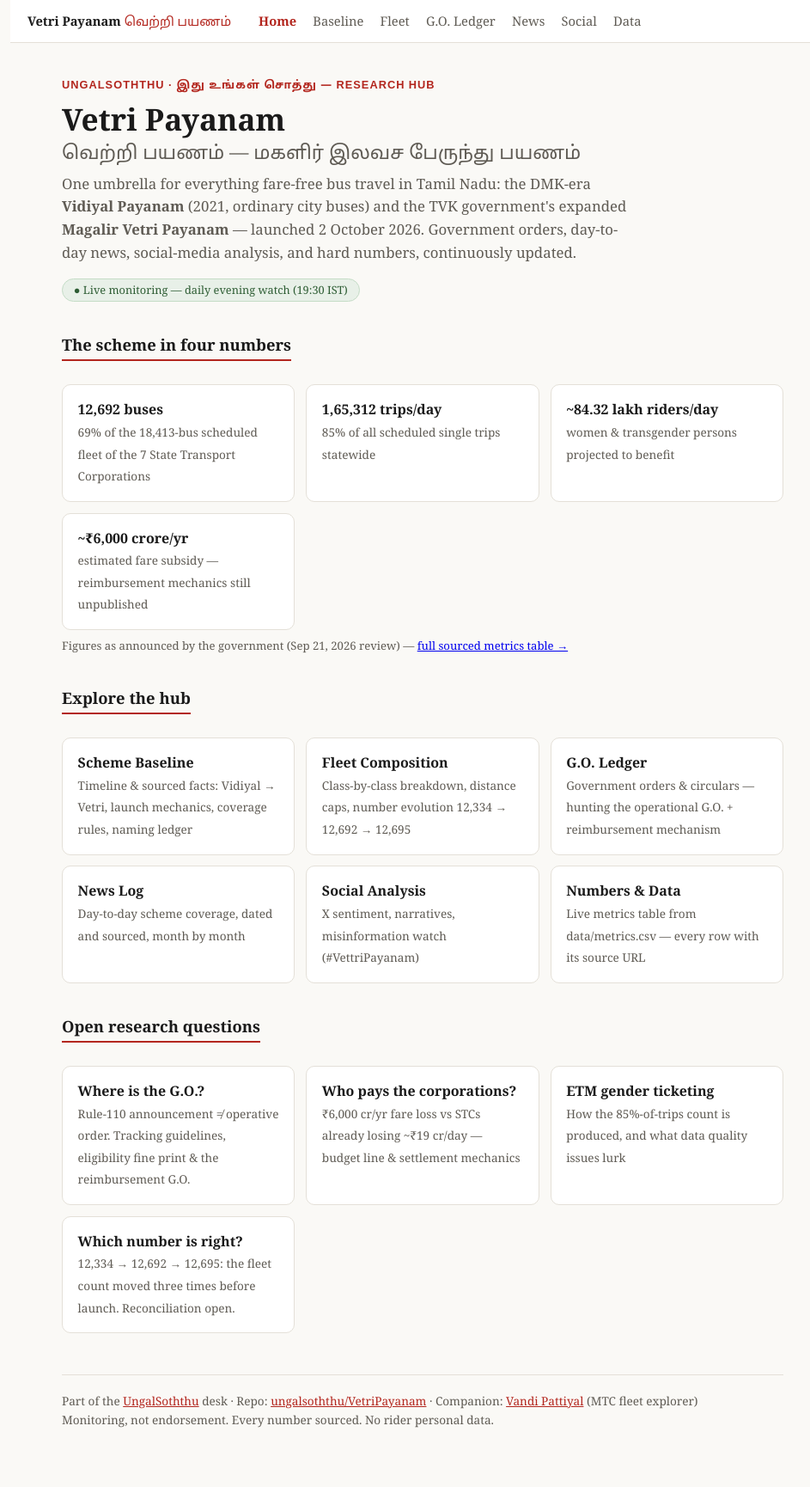
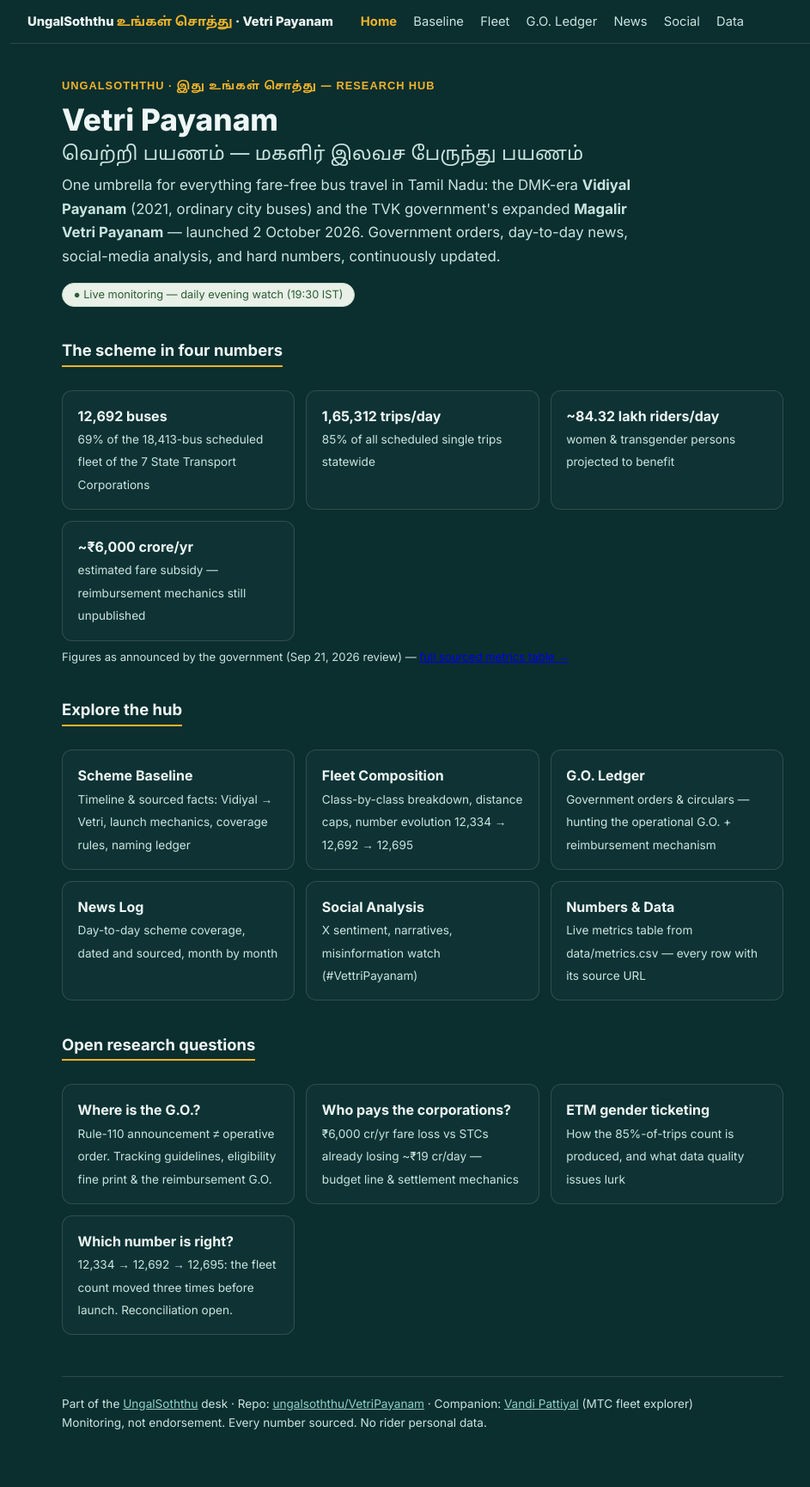
Before and after one commit to ungalsoththu/VetriPayanam, a Jekyll site: the page built from index.html, in a window 1280 px wide. Shown: the whole page at 86% size, without its empty margins (148-1091 px from the left). Built offline with Jekyll 4.4.1, drawn with Linux system fonts in a browser that asks for light colours.

Commit message:
brand: UngalSoththu design scheme v1 — masthead-dark tokens per DESIGN.md

```diff
--- a/_layouts/default.html
+++ b/_layouts/default.html
@@ -5,45 +5,48 @@
 <meta name="viewport" content="width=device-width, initial-scale=1">
 <title>{% if page.title %}{{ page.title }} — {% endif %}Vetri Payanam வெற்றி பயணம் — TN Fare-Free Bus Travel Research Hub</title>
 <meta name="description" content="Open research hub monitoring Tamil Nadu's fare-free bus travel for women and transgender persons — Vidiyal Payanam (2021) to Magalir Vetri Payanam (Oct 2026). G.O. ledger, news log, social analysis, metrics.">
+<link rel="preconnect" href="https://fonts.googleapis.com">
+<link rel="preconnect" href="https://fonts.gstatic.com" crossorigin>
+<link href="https://fonts.googleapis.com/css2?family=Inter:wght@300;400;600;700;800&family=Noto+Sans+Tamil:wght@400;600;700&display=swap" rel="stylesheet">
 <style>
-  :root { --ink:#1a1a1a; --paper:#faf9f6; --accent:#b3261e; --muted:#5f5b54; --card:#fff; --line:#e4e0d8; }
+  :root { --us-bg:#0b2e2f; --us-fg:#eef7f5; --us-muted:#c9e4e0; --us-accent:#f0b429; --us-accent-alt:#8fd0c8; --us-card:rgba(17,52,53,0.85); --us-line:rgba(238,247,245,0.14); --us-danger:#c62828; }
   * { box-sizing:border-box; margin:0; padding:0; }
-  body { font-family:Georgia,'Noto Sans Tamil',serif; background:var(--paper); color:var(--ink); line-height:1.6; }
-  nav { background:#fff; border-bottom:1px solid var(--line); padding:.8rem 1.25rem; display:flex; flex-wrap:wrap; gap:.2rem 1.2rem; align-items:baseline; max-width:960px; margin:0 auto; }
-  nav .brand { font-weight:700; text-decoration:none; color:var(--ink); margin-right:.8rem; }
-  nav .brand .ta { color:var(--accent); font-weight:400; }
-  nav a { color:var(--muted); text-decoration:none; font-size:.92rem; }
-  nav a:hover { color:var(--accent); }
-  nav a.active { color:var(--accent); font-weight:700; }
+  body { font-family:'Inter','Noto Sans Tamil',sans-serif; background:var(--us-bg); color:var(--us-fg); line-height:1.65; }
+  nav { background:rgba(11,46,47,0.92); border-bottom:1px solid var(--us-line); padding:.8rem 1.25rem; display:flex; flex-wrap:wrap; gap:.2rem 1.2rem; align-items:baseline; max-width:960px; margin:0 auto; }
+  nav .brand { font-weight:800; text-decoration:none; color:var(--us-fg); margin-right:.8rem; }
+  nav .brand .ta { color:var(--us-accent); font-weight:600; }
+  nav a { color:var(--us-muted); text-decoration:none; font-size:.92rem; }
+  nav a:hover { color:var(--us-accent); }
+  nav a.active { color:var(--us-accent); font-weight:700; }
   .wrap { max-width:880px; margin:0 auto; padding:2.5rem 1.25rem 4rem; }
-  .kicker { font-family:'Noto Sans Tamil',sans-serif; color:var(--accent); font-weight:700; letter-spacing:.08em; text-transform:uppercase; font-size:.8rem; }
-  h1 { font-size:2.2rem; line-height:1.2; margin:.4rem 0 .6rem; }
-  h1 .ta { display:block; font-size:1.4rem; color:var(--muted); font-weight:400; margin-top:.3rem; }
-  .lede { font-size:1.05rem; color:var(--muted); max-width:42rem; }
+  .kicker { font-family:'Noto Sans Tamil',sans-serif; color:var(--us-accent); font-weight:700; letter-spacing:.08em; text-transform:uppercase; font-size:.8rem; }
+  h1 { font-size:2.2rem; line-height:1.2; margin:.4rem 0 .6rem; font-weight:800; }
+  h1 .ta { display:block; font-size:1.4rem; color:var(--us-muted); font-weight:400; margin-top:.3rem; }
+  .lede { font-size:1.05rem; color:var(--us-muted); max-width:42rem; }
   .status { display:table; background:#e8f0e8; color:#2e5d34; border:1px solid #c4dcc6; border-radius:999px; padding:.15rem .8rem; font-size:.8rem; margin-top:1rem; }
-  h2 { font-size:1.15rem; margin:2.2rem 0 .7rem; border-bottom:2px solid var(--accent); display:inline-block; padding-bottom:.15rem; }
+  h2 { font-size:1.15rem; margin:2.2rem 0 .7rem; border-bottom:2px solid var(--us-accent); display:inline-block; padding-bottom:.15rem; }
   h3 { font-size:1rem; margin:1.6rem 0 .5rem; }
   .grid { display:grid; grid-template-columns:repeat(auto-fit,minmax(240px,1fr)); gap:.8rem; margin-top:1rem; }
-  .card { display:block; background:var(--card); border:1px solid var(--line); border-radius:10px; padding:1rem 1.1rem; text-decoration:none; color:var(--ink); transition:border-color .15s; }
-  .card:hover { border-color:var(--accent); }
+  .card { display:block; background:var(--us-card); border:1px solid var(--us-line); border-radius:12px; padding:1rem 1.1rem; text-decoration:none; color:var(--us-fg); transition:border-color .15s; }
+  .card:hover { border-color:var(--us-accent); }
   .card b { display:block; }
-  .card span { font-size:.85rem; color:var(--muted); }
-  table { width:100%; border-collapse:collapse; background:var(--card); border:1px solid var(--line); border-radius:10px; overflow:hidden; font-size:.88rem; margin-top:1rem; }
-  th, td { text-align:left; padding:.5rem .7rem; border-bottom:1px solid var(--line); vertical-align:top; }
-  th { background:#f1efe9; font-family:sans-serif; font-size:.78rem; text-transform:uppercase; letter-spacing:.05em; }
+  .card span { font-size:.85rem; color:var(--us-muted); }
+  table { width:100%; border-collapse:collapse; background:var(--us-card); border:1px solid var(--us-line); border-radius:10px; overflow:hidden; font-size:.88rem; margin-top:1rem; }
+  th, td { text-align:left; padding:.5rem .7rem; border-bottom:1px solid var(--us-line); vertical-align:top; }
+  th { background:rgba(238,247,245,0.06); font-size:.75rem; text-transform:uppercase; letter-spacing:.06em; color:var(--us-muted); }
   tr:last-child td { border-bottom:none; }
-  td a, .prose a { color:var(--accent); }
-  .note { font-size:.82rem; color:var(--muted); margin-top:.5rem; }
+  td a, .prose a { color:var(--us-accent-alt); }
+  .note { font-size:.82rem; color:var(--us-muted); margin-top:.5rem; }
   .prose ul, .prose ol { margin:.6rem 0 .6rem 1.4rem; }
   .prose p { margin:.6rem 0; }
-  .prose blockquote { border-left:3px solid var(--line); margin:.8rem 0; padding:.2rem 0 .2rem 1rem; color:var(--muted); }
-  footer { margin-top:3rem; padding-top:1.2rem; border-top:1px solid var(--line); font-size:.85rem; color:var(--muted); }
-  footer a { color:var(--accent); }
+  .prose blockquote { border-left:3px solid var(--us-line); margin:.8rem 0; padding:.2rem 0 .2rem 1rem; color:var(--us-muted); }
+  footer { margin-top:3rem; padding-top:1.2rem; border-top:1px solid var(--us-line); font-size:.85rem; color:var(--us-muted); }
+  footer a { color:var(--us-accent-alt); }
 </style>
 </head>
 <body>
 <nav>
-  <a class="brand" href="{{ '/' | relative_url }}">Vetri Payanam <span class="ta">வெற்றி பயணம்</span></a>
+  <a class="brand" href="{{ '/' | relative_url }}">UngalSoththu <span class="ta">உங்கள் சொத்து</span> · Vetri Payanam</a>
   <a href="{{ '/' | relative_url }}" {% if page.url == "/" %}class="active"{% endif %}>Home</a>
   <a href="{{ '/baseline/' | relative_url }}" {% if page.url == "/baseline/" %}class="active"{% endif %}>Baseline</a>
   <a href="{{ '/fleet/' | relative_url }}" {% if page.url == "/fleet/" %}class="active"{% endif %}>Fleet</a>
```
